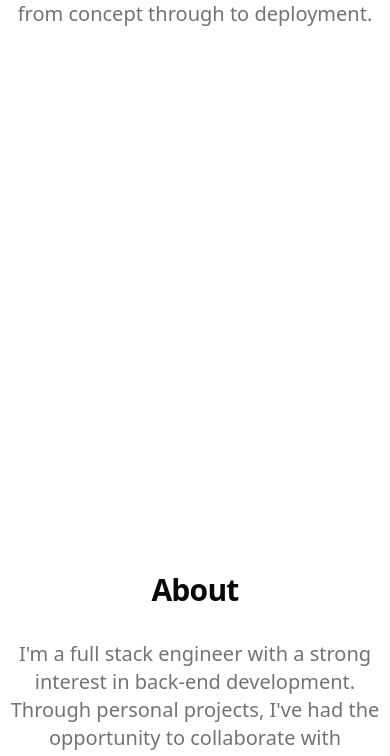
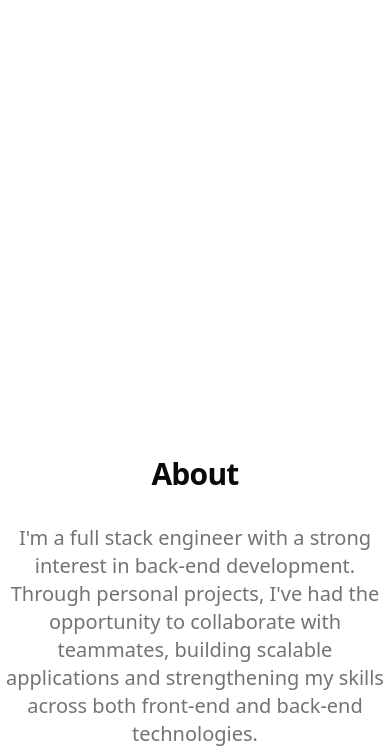
Before and after one commit to nianguye/portfolio, a Next.js app: page / in a window 390 px wide. Shown: the part 530-1286 px from the top of the page. Built offline with nearby package versions, Linux system fonts and the light colour scheme.

Commit message:
fix padding a bit

```diff
--- a/src/app/page.tsx
+++ b/src/app/page.tsx
@@ -5,7 +5,7 @@ import Contact from "@/components/contact";
 export default function Home() {
   return (
     <section className="mx-auto  fade-up">
-      <div className="flex flex-col items-center justify-center min-h-screen text-center space-y-4">
+      <div className="flex flex-col items-center justify-center min-h-[90vh] text-center space-y-4">
         <section className="flex items-center justify-center w-full">
           <div className="flex flex-col items-center space-y-4">
             <h1 className="text-4xl md:text-6xl font-bold tracking-tight">
@@ -19,7 +19,7 @@ export default function Home() {
         </section>
       </div>
 
-      <div className="py-24">
+      <div className="py-20">
         <About />
         <Project />
         <Contact />
--- a/src/components/about.tsx
+++ b/src/components/about.tsx
@@ -12,7 +12,7 @@ import { Card, CardContent } from "@/components/ui/card";
 
 export default function About() {
   return (
-    <section id="about" className="max-w-4xl mx-auto py-24 md:py-32 space-y-8">
+    <section id="about" className="max-w-4xl mx-auto py-20 md:py-32 space-y-8">
       <div className="text-center space-y-4">
         <h2 className="text-3xl font-bold tracking-tight">About</h2>
       </div>
```
